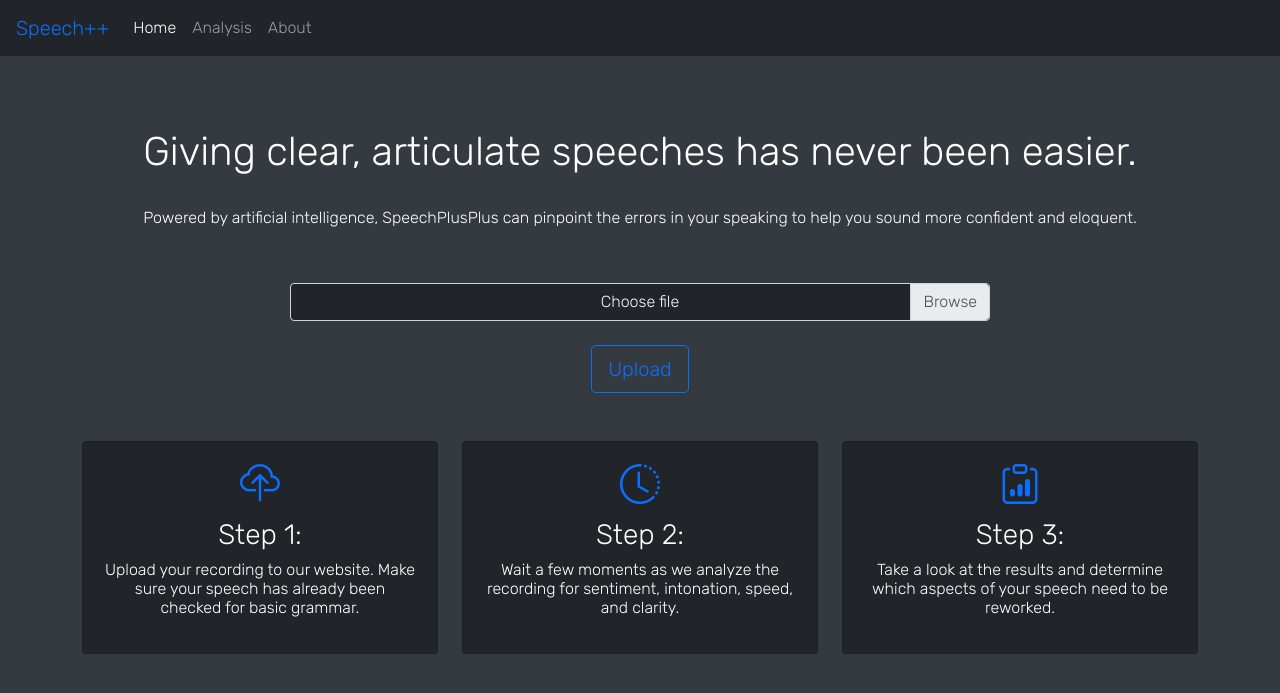
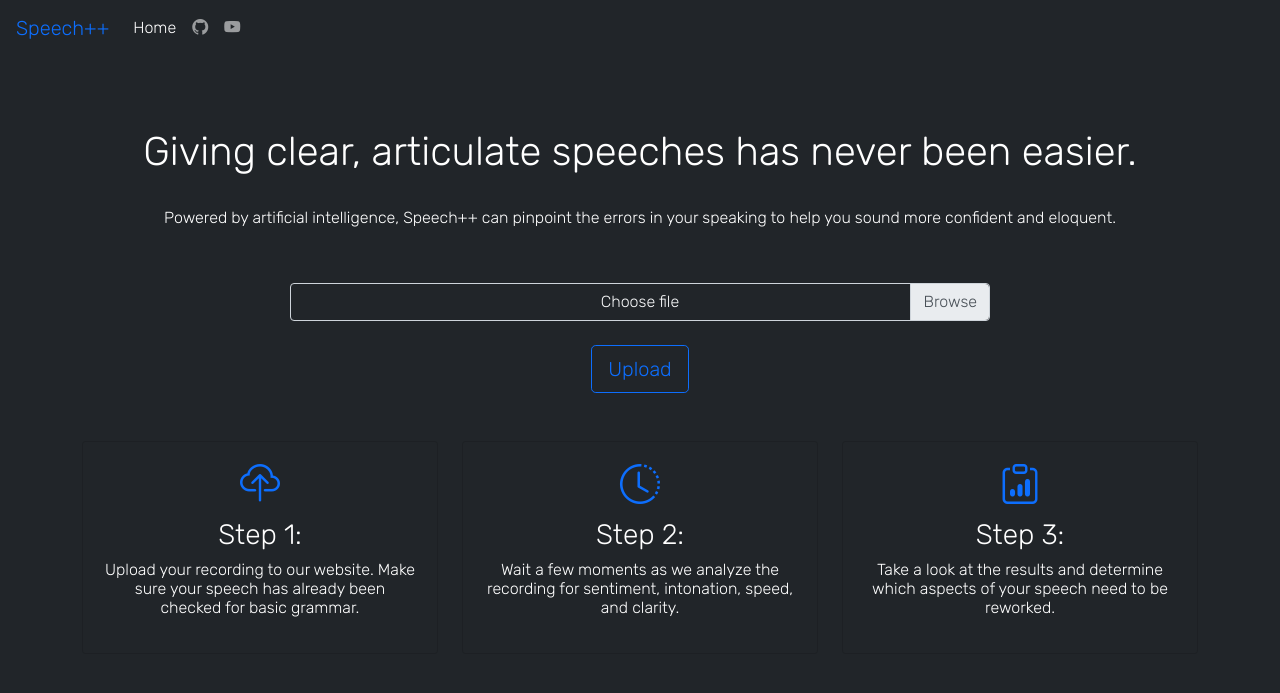
Before and after one commit to derekgeng15/SpeechPlusPlus, a Flask app: page / in a window 1280 px wide. Shown: the top 693 px of the page. Run offline with Flask 2, Linux system fonts and the light colour scheme; some libraries are stand-ins or nearby versions.

Commit message:
changed frontend

```diff
--- a/main.py
+++ b/main.py
@@ -68,6 +68,7 @@ def analysis(filename):
 
     return render_template('analysis.html', data={ 'phrases' : text, 'sentiment': s, 'intonation' : i})
 
+
 @app.route('/evaluate', methods=['GET'])
 def evaluate():
     print(text)
--- a/static/styles/styles.css
+++ b/static/styles/styles.css
@@ -7,7 +7,7 @@
 }
 
 body {
-    background-color: #343A40;
+    background-color: #212529;
 }
 
 #topContainer {
--- a/templates/analysis.html
+++ b/templates/analysis.html
@@ -30,11 +30,8 @@
             <li class="nav-item">
               <a class="nav-link" href="/">Home</a>
             </li>
-            <li class="nav-item active">
-              <a class="nav-link" href="analysis">Analysis</a>
-            </li>
             <li class="nav-item">
-              <a class="nav-link" href="about">About</a>
+              <a class="nav-link" href="https://github.com/derekgeng15/SpeechPlusPlus"><i class="bi-github"></i></a>
             </li>
           </ul>
         </div>
--- a/templates/home.html
+++ b/templates/home.html
@@ -30,10 +30,10 @@
               <a class="nav-link" href="/">Home</a>
             </li>
             <li class="nav-item">
-              <a class="nav-link" href="/">Analysis</a>
+              <a class="nav-link" href="https://github.com/derekgeng15/SpeechPlusPlus"><i class="bi-github"></i></a>
             </li>
             <li class="nav-item">
-              <a class="nav-link" href="about">About</a>
+              <a class="nav-link" href="https://github.com/derekgeng15/SpeechPlusPlus"><i class="bi-youtube"></i></a>
             </li>
           </ul>
         </div>
@@ -41,7 +41,7 @@
       <br><br><br>
       <div id="topContainer">
           <h1>Giving clear, articulate speeches has never been easier.</h1><br>
-          <h6>Powered by artificial intelligence, SpeechPlusPlus can pinpoint the errors in your speaking to help you sound more confident and eloquent.</h6><br>
+          <h6>Powered by artificial intelligence, Speech++ can pinpoint the errors in your speaking to help you sound more confident and eloquent.</h6><br>
           <br>
             <div class="custom-file" style="width: 700px">
             <form action="" method="POST" enctype="multipart/form-data">
```
Also changed, not shown: templates/about.html (deleted), uploads/blue.png (added), 5 other files.
